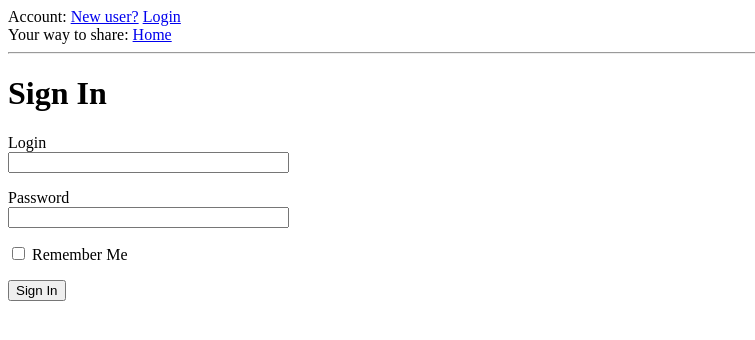
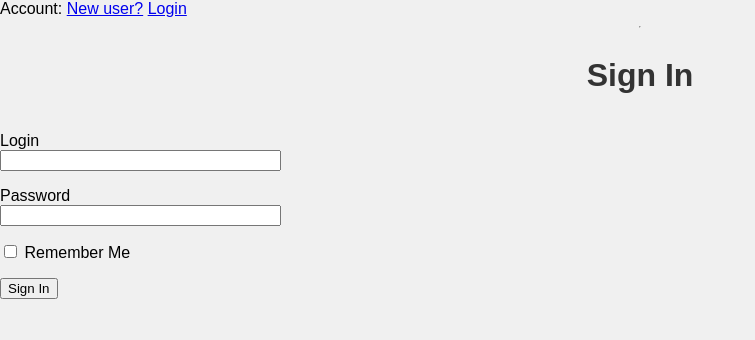
Before and after one commit to MyGitHubLEA/FileShareNew, a Flask app: page /login in a window 1280 px wide. Shown: the top 340 px of the page, without its empty margins (0-755 px from the left). Run offline with Flask 3, Linux system fonts and the light colour scheme.

Commit message:
Update base.html

```diff
--- a/templates/base.html
+++ b/templates/base.html
@@ -1,6 +1,7 @@
 <!doctype html>
 <html>
 <head>
+    <link rel="stylesheet" href="{{ url_for('static', filename='style.css') }}">
     <meta http-equiv="Content-Type" content="text/html;charset=UTF-8">
     {% if title %}
     <title>{{ title }} - FileShare</title>
@@ -19,7 +20,6 @@
             <a href="{{ url_for('logout') }}">Logout</a>
         {% endif %}
     </div>
-    <div>Your way to share: <a href="/index">Home</a></div>
     <hr>
     {% block content %}{% endblock %}
 </body>
```
